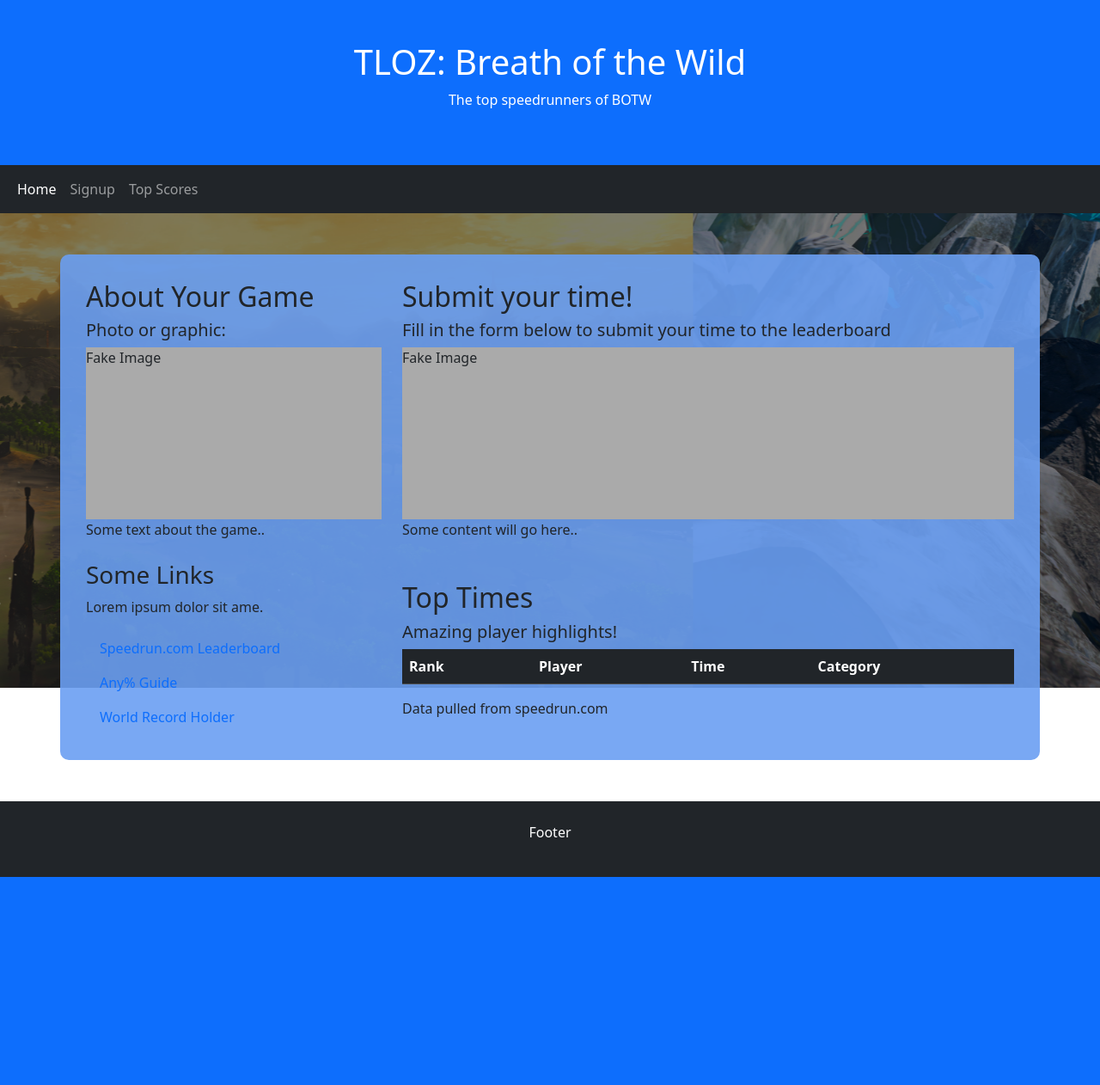
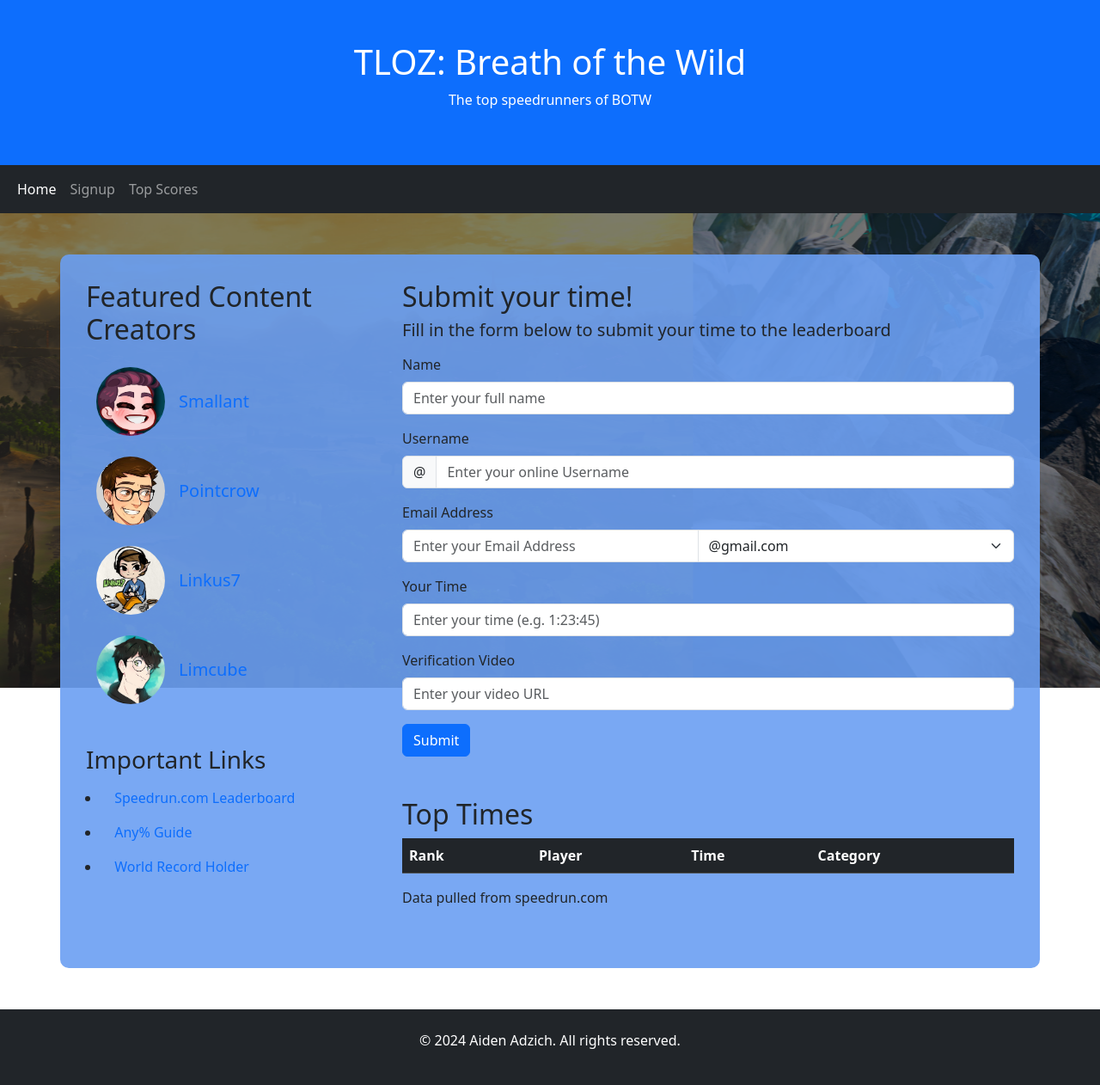
Before and after one commit to aidenadzich/ITAS191, a PHP site: page /assignment2.html in a window 1280 px wide. Shown: the whole page at 86% size. Before the commit the page ends 1020 px from the top, so only its background shows below. Run offline with PHP 8.4, Linux system fonts and the light colour scheme; lists and menus that the app fills with data are empty.

Commit message:
Finished Assignment 2

```diff
--- a/Assignment 2/assignment2.html
+++ b/Assignment 2/assignment2.html
@@ -1,7 +1,7 @@
 <!DOCTYPE html>
 <html lang="en">
 <head>
-  <title>Bootstrap 5 Web Example</title>
+  <title>BOTW Speedrunning</title>
   <meta charset="utf-8">
   <meta name="viewport" content="width=device-width, initial-scale=1">
   <link href="https://cdn.jsdelivr.net/npm/bootstrap@5.3.3/dist/css/bootstrap.min.css" rel="stylesheet">
@@ -17,6 +17,7 @@
 </head>
 <body>
 
+<!-- Moving Background -->
 <div class="background-container">
   <div class="overlay"></div>
   <div class="background-image" style="background-image: url('panoramas/panorama1.jpg');"></div>
@@ -30,12 +31,16 @@
   <div class="background-image" style="background-image: url('panoramas/panorama1.jpg');"></div>
 </div>
 
+
 <div class="content">
+
+  <!-- Header -->
   <div class="p-5 bg-primary text-white text-center">
     <h1>TLOZ: Breath of the Wild</h1>
     <p>The top speedrunners of BOTW</p>
   </div>
 
+  <!-- Navigation Bar -->
   <nav class="navbar navbar-expand-sm bg-dark navbar-dark">
     <div class="container-fluid">
       <ul class="navbar-nav">
@@ -51,17 +56,73 @@
       </ul>
     </div>
   </nav>
-  <div class="content">
+
   <div class="container mt-5 transparent-box">
     <div class="row">
-      <div class="col-sm-4">
-        <h2>About Your Game</h2>
-        <h5>Photo or graphic:</h5>
-        <div class="fakeimg">Fake Image</div>
-        <p>Some text about the game..</p>
 
-        <h3 class="mt-4">Some Links</h3>
-        <p>Lorem ipsum dolor sit ame.</p>
+      <!-- Featured Content Creators -->
+      <div class="col-lg-4 col-md-6 mb-4">
+        <h2>Featured Content Creators</h2>
+        <div class="container mt-4">
+          <div class="row">
+
+            <div class="col-12 mb-4">
+              <div class="d-flex align-items-center">
+                <a href="https://www.youtube.com/@Smallant" target="_blank" class="text-decoration-none d-flex align-items-center">
+                  <div class="me-3">
+                    <img src="smallant.jpg" class="rounded-circle" alt="Smallant" width="80" height="80">
+                  </div>
+                  <div>
+                    <h5 class="mb-0 text-primary">Smallant</h5>
+                  </div>
+                </a>
+              </div>
+            </div>
+
+            <div class="col-12 mb-4">
+              <div class="d-flex align-items-center">
+                <a href="https://www.youtube.com/@PointCrow" target="_blank" class="text-decoration-none d-flex align-items-center">
+                  <div class="me-3">
+                    <img src="pointcrow.jpg" class="rounded-circle" alt="Pointcrow" width="80" height="80">
+                  </div>
+                  <div>
+                    <h5 class="mb-0 text-primary">Pointcrow</h5>
+                  </div>
+                </a>
+              </div>
+            </div>
+
+            <div class="col-12 mb-4">
+              <div class="d-flex align-items-center">
+                <a href="https://www.youtube.com/@Linkus7" target="_blank" class="text-decoration-none d-flex align-items-center">
+                  <div class="me-3">
+                    <img src="linkus7.jpg" class="rounded-circle" alt="Linkus7" width="80" height="80">
+                  </div>
+                  <div>
+                    <h5 class="mb-0 text-primary">Linkus7</h5>
+                  </div>
+                </a>
+              </div>
+            </div>
+
+            <div class="col-12 mb-4">
+              <div class="d-flex align-items-center">
+                <a href="https://www.youtube.com/@Limcube" target="_blank" class="text-decoration-none d-flex align-items-center">
+                  <div class="me-3">
+                    <img src="limcube.jpg" class="rounded-circle" alt="Limcube" width="80" height="80">
+                  </div>
+                  <div>
+                    <h5 class="mb-0 text-primary">Limcube</h5>
+                  </div>
+                </a>
+              </div>
+            </div>
+
+          </div>
+        </div>
+
+        <!-- Other Links -->
+        <h3 class="mt-4">Important Links</h3>
         <ul class="nav nav-pills flex-column">
           <li class="nav-item">
             <a class="nav-link" href="https://www.speedrun.com/botw">Speedrun.com Leaderboard</a>
@@ -75,15 +136,64 @@
         </ul>
         <hr class="d-sm-none">
       </div>
-      <div class="col-sm-8" id="signup">
-        <h2>Submit your time!</h2>
+
+      <!-- Time Submission -->
+      <div class="col-lg-8 col-md-6 mb-4" id="signup">
+        <h2 id="signup">Submit your time!</h2>
         <h5>Fill in the form below to submit your time to the leaderboard</h5>
-        <div class="fakeimg">Fake Image</div>
-        <p>Some content will go here..</p>
+        <form class="mt-3">
 
+          <div class="mb-3">
+            <label for="name" class="form-label">Name</label>
+            <input type="text" class="form-control" id="name" placeholder="Enter your full name" required>
+          </div>
 
+          <div class="mb-3">
+            <label for="username" class="form-label">Username</label>
+            <div class="input-group">
+              <span class="input-group-text" id="username-addon">@</span>
+              <input type="text" class="form-control" id="username" placeholder="Enter your online Username" aria-describedby="username-addon" required>
+            </div>
+          </div>
+
+          <div class="mb-3">
+            <label for="email" class="form-label">Email Address</label>
+            <div class="input-group">
+              <input type="text" class="form-control" id="email" placeholder="Enter your Email Address" required>
+              <select class="form-select" id="email=domain" aria-label="Email Domain">
+
+                <option value="@gmail.com" selected>@gmail.com</option>
+
+                <option value="@outlook.com">@outlook.com</option>
+
+                <option value="@yahoo.com">@yahoo.com</option>
+
+                <option value="@hotmail.com">@hotmail.com</option>
+
+                <option value="@shaw.ca">@shaw.ca</option>
+
+                <option value="custom">Custom</option>
+
+              </select>
+            </div>
+          </div>
+
+          <div class="mb-3">
+            <label for="your_time" class="form-label">Your Time</label>
+            <input type="text" class="form-control" id="your-time" placeholder="Enter your time (e.g. 1:23:45)" required>
+          </div>
+
+          <div class="mb-3">
+            <label for="video-url" class="form-label">Verification Video</label>
+            <input type="url" class="form-control" id="video-url" placeholder="Enter your video URL" required>
+          </div>
+
+          <button type="submit" class="btn btn-primary">Submit</button>
+
+        </form>
+
+        <!-- Leaderboard -->
         <h2 class="mt-5" id="scores">Top Times</h2>
-        <h5>Amazing player highlights!</h5>
         <div class="table-responsive">
           <table class="table table-dark table-striped table-hover">
             <thead>
@@ -139,7 +249,7 @@
   </div>
 
   <div class="mt-5 p-4 bg-dark text-white text-center">
-    <p>Footer</p>
+    <p>© 2024 Aiden Adzich. All rights reserved.</p>
   </div>
 </div>
 
--- a/Assignment 2/stylesheet.css
+++ b/Assignment 2/stylesheet.css
@@ -1,20 +1,19 @@
-/* Reset margins and padding */
+
 * {
     margin: 0;
     padding: 0;
     box-sizing: border-box;
   }
 
-  /* Background container that holds all images side-by-side */
   .background-container {
     position: fixed;
     top: 0;
     left: 0;
-    width: 900%; /* 100% for each of the 8 images */
+    width: 900%;
     height: 100vh;
-    display: flex; /* Align images side-by-side */
+    display: flex;
     z-index: -1;
-    animation: scrollBackground 120s linear infinite; /* Adjust duration as needed */
+    animation: scrollBackground 120s linear infinite;
   }
 
   .overlay {
@@ -23,42 +22,38 @@
     left: 0;
     width: 100%;
     height: 100vh;
-    background-color: rgba(0, 0, 0, 0.5); /* Adjust opacity as needed */
-    z-index: 1; /* Ensure it sits above the background images */
+    background-color: rgba(0, 0, 0, 0.5);
+    z-index: 1;
   }
 
-  /* Individual image styling */
   .background-image {
-    flex: 0 0 12.5%; /* Each image takes up 1/8th of the container width */
+    flex: 0 0 12.5%;
     height: 100%;
     background-size: cover;
-    background-position: center bottom; /* Adjust to show the lower part of the image */
+    background-position: center bottom;
   }
 
-  /* Animation to scroll the container horizontally */
   @keyframes scrollBackground {
     from {
       transform: translateX(0);
     }
     to {
-      transform: translateX(-100%); /* Move the width of 7 images to loop back */
+      transform: translateX(-100%);
   }
 }
 
-  /* Page content overlay */
   .content {
     position: relative;
     z-index: 1;
-    background-color: transparent; /* Main content is transparent */
+    background-color: transparent;
   }
 
-  /* Optional styling for solid header and navbar */
   .p-5 {
-    background-color: #007bff; /* Example header color */
+    background-color: #007bff;
   }
 
   .navbar {
-    background-color: #343a40; /* Example navbar color */
+    background-color: #343a40;
   }
 
   .transparent-box {
@@ -66,3 +61,8 @@
     border-radius: 10px;
     padding: 30px;
   }
+
+  .nav-pills {
+    list-style-type: disc;
+    padding-left: 5%;
+  }
```
Also changed, not shown: Assignment 2/limcube.jpg (added), Assignment 2/linkus7.jpg (added), Assignment 2/pointcrow.jpg (added), Assignment 2/smallant.jpg (added).
